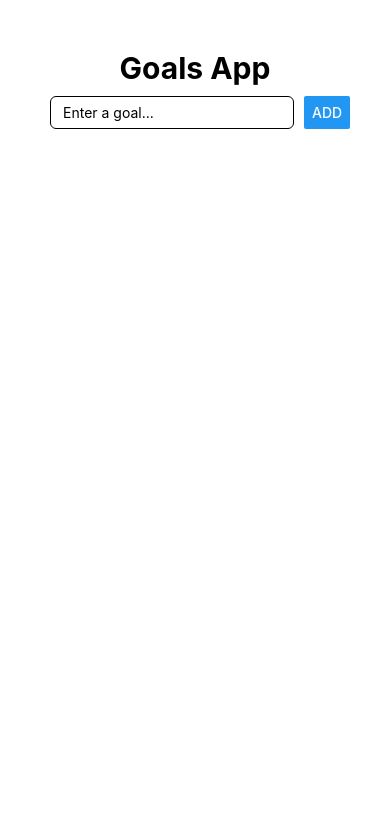
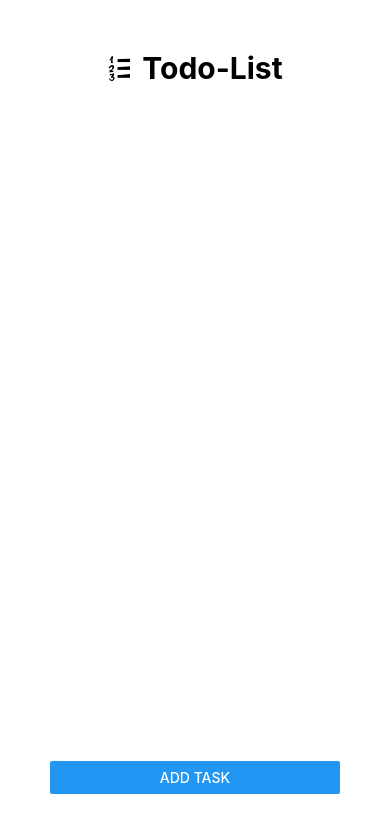
Before and after one commit to JO-OLADEJI/Goals-App, a React Native app: screen / in a window 390 px wide. Shown: the top 832 px of the page. Built offline with nearby package versions, Linux system fonts and the light colour scheme.

Commit message:
changed the input to a modal

```diff
--- a/App.js
+++ b/App.js
@@ -1,13 +1,15 @@
 import { StatusBar } from 'expo-status-bar';
 import React, { useState } from 'react';
-import { StyleSheet, Text, View, FlatList } from 'react-native';
+import { StyleSheet, Text, View, FlatList, Image, Button } from 'react-native';
 import Input from './components/Input.js';
 import GoalItem from './components/GoalItem.js';
+import ListImg from './assets/list.png';
 
 
 const App = () => {
   const [goal, setGoal] = useState('');
   const [allGoals, setAllGoals] = useState([]);
+  const [modalInput, setModalInput] = useState(false);
 
   // event handlers
   const handleGoalChange = (text) => {
@@ -18,6 +20,7 @@ const App = () => {
     if (goal !== '') {
       setAllGoals(currentGoals => [...currentGoals, { 'id': Math.random().toString(), 'value': goal }]);
       setGoal('');
+      setModalInput(false);
     }
   }
 
@@ -30,13 +33,17 @@ const App = () => {
   return (
     <View style={styles.screen}>
 
-      <Text style={styles.title}>Goals App</Text>
+      <View>
+        <View style={styles.heading}>
+          <Image source={ListImg} style={styles.icon} />
+          <Text style={styles.title}>Todo-List</Text>
+        </View>
         <Input
           goal={goal}
           onChange={handleGoalChange}
           onAdd={handleGoalSubmit}
+          visible={modalInput}
         />
-      {(allGoals.length >= 1) && <Text style={styles.subTitle}>Goals</Text>}
         <FlatList
           data={allGoals}
           keyExtractor={(goal, index) => goal.id}
@@ -47,6 +54,11 @@ const App = () => {
             />
           }
         />
+      </View>
+      <Button
+        title="add task"
+        onPress={() => setModalInput(true)}
+      />
 
       <StatusBar style="auto" />
     </View>
@@ -55,14 +67,21 @@ const App = () => {
 
 const styles = StyleSheet.create({
   screen: {
+    flex: 1,
     padding: 50,
+    justifyContent: 'space-between',
+  },
+
+  heading: {
+    flexDirection: 'row',
+    justifyContent: 'center',
+    alignItems: 'center',
+    marginBottom: 15,
   },
 
   title: {
     fontWeight: 'bold',
     fontSize: 30,
-    textAlign: 'center',
-    marginBottom: 10,
   },
 
   subTitle: {
@@ -71,6 +90,12 @@ const styles = StyleSheet.create({
     textAlign: 'center',
     marginTop: 15,
     color: '#24a0ed',
+  },
+
+  icon: {
+    width: 25,
+    height: 25,
+    marginRight: 10,
   }
 });
 
--- a/components/Input.js
+++ b/components/Input.js
@@ -1,8 +1,9 @@
 import React from 'react';
-import { View, TextInput, Button, StyleSheet } from 'react-native';
+import { View, TextInput, Button, StyleSheet, Modal } from 'react-native';
 
 const Input = (props) => {
   return (
+    <Modal visible={props.visible} animationType="fade">
       <View style={styles.inputBox}>
         <TextInput
           style={styles.textInput}
@@ -17,18 +18,19 @@ const Input = (props) => {
           accessibilityLabel="add new goal"
         />
       </View>
+    </Modal>
   );
 }
 
 const styles = StyleSheet.create({
   inputBox: {
-    flexDirection: 'row',
-    justifyContent: 'space-between',
+    flex: 1,
+    justifyContent: 'center',
     alignItems: 'center'
   },
 
   textInput: {
-    flex: 1,
+    width: '80%',
     borderWidth: 1,
     borderColor: '#000',
     paddingTop: 7,
@@ -36,7 +38,7 @@ const styles = StyleSheet.create({
     paddingLeft: 12,
     paddingRight: 12,
     borderRadius: 6,
-    marginRight: 10,
+    marginBottom: 10,
   }
 });
 
```
Also changed, not shown: assets/list.png (added). Lines whose indentation alone changed are shown as unchanged.
